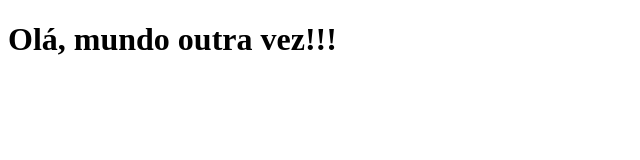
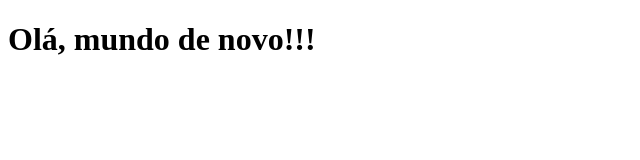
Before and after one commit to mhsabino/clone-tabnews, a Next.js app: page / in a window 1280 px wide. Shown: the top 160 px of the page, without its empty margins (0-640 px from the left). Built offline with nearby package versions, Linux system fonts and the light colour scheme.

Commit message:
Atualiza frase novamente

```diff
--- a/pages/index.js
+++ b/pages/index.js
@@ -1,5 +1,5 @@
 function Home() {
-    return <h1>Olá, mundo outra vez!!!</h1>
+    return <h1>Olá, mundo de novo!!!</h1>
 }
 
 export default Home
```
